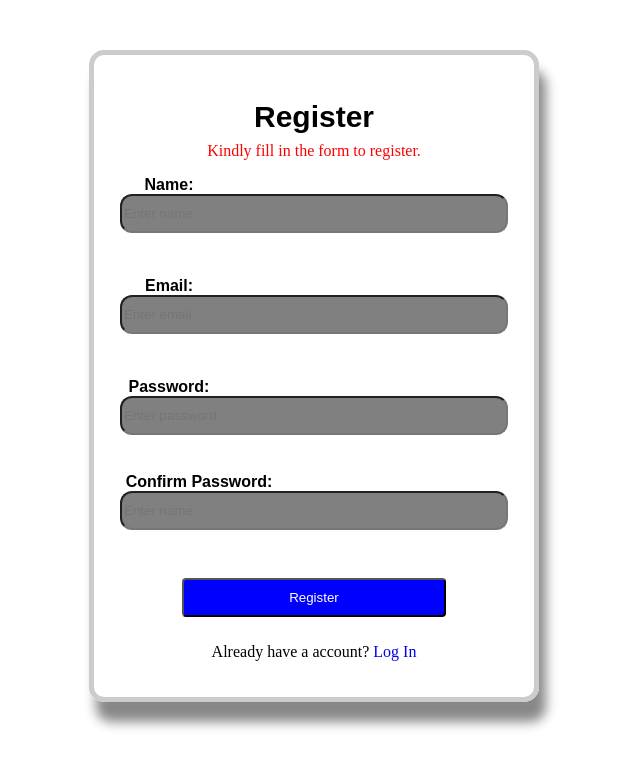
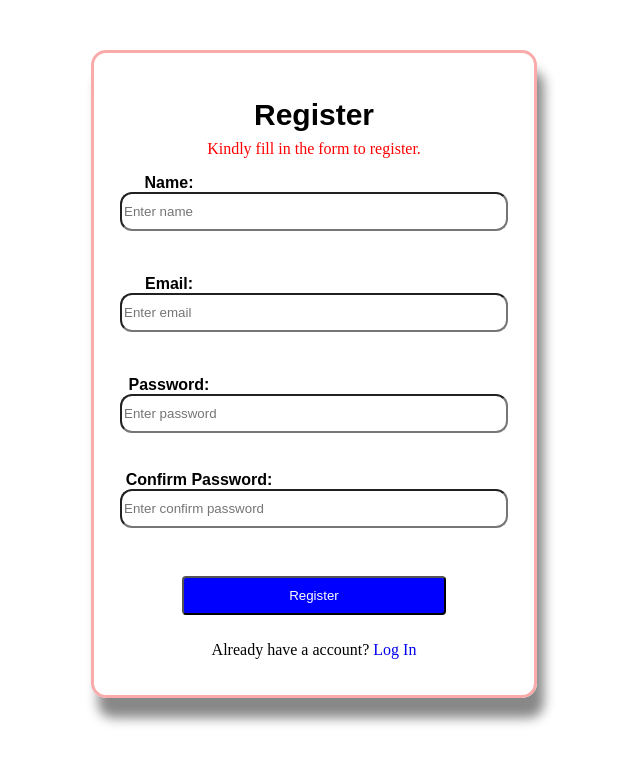
Before and after one commit to Sourabhchoudhary123/password-reset-flow-assignment, a React app in the folder frontend/: page / in a window 1280 px wide. Shown: the top 768 px of the page, without its empty margins (326-966 px from the left). Built offline with nearby package versions, Linux system fonts and the light colour scheme; the HTML template or start-up script is replaced by a standard one.

Commit message:
added all the changes

```diff
--- a/frontend/src/App.css
+++ b/frontend/src/App.css
@@ -29,7 +29,7 @@ body {
   width: 100%;
   height: 100%;
   text-align: center;
-  border: rgb(205, 203, 203) solid 5px;
+  border: rgb(249, 171, 171) solid 3px;
   box-shadow: 7px 20px 12px #888;
   padding: 20px;
   width: 400px;
@@ -65,14 +65,12 @@ body {
 .input-field {
   padding-right: 100px;
   margin-bottom: 20px;
-  background-color: rgba(233, 232, 232, 0.5);
+  background-color: rgba(255, 255, 255, 0.638);
   color: rgb(0, 0, 0);
-  border-radius: 2px;
   width: 282px;
   height: 33px;
   border-radius: 12px;
-  background-color: gray;
-  color: white;
+
 }
 
 .input-titleconfirm {
--- a/frontend/src/pages/Register.jsx
+++ b/frontend/src/pages/Register.jsx
@@ -96,7 +96,7 @@ function Register() {
               <br /></label>
 
             <input className="input-field"
-              placeholder="Enter name"
+              placeholder="Enter confirm password"
               type="password"
               onChange={(e) => setconfirmPassword(e.target.value)}
               required
```
